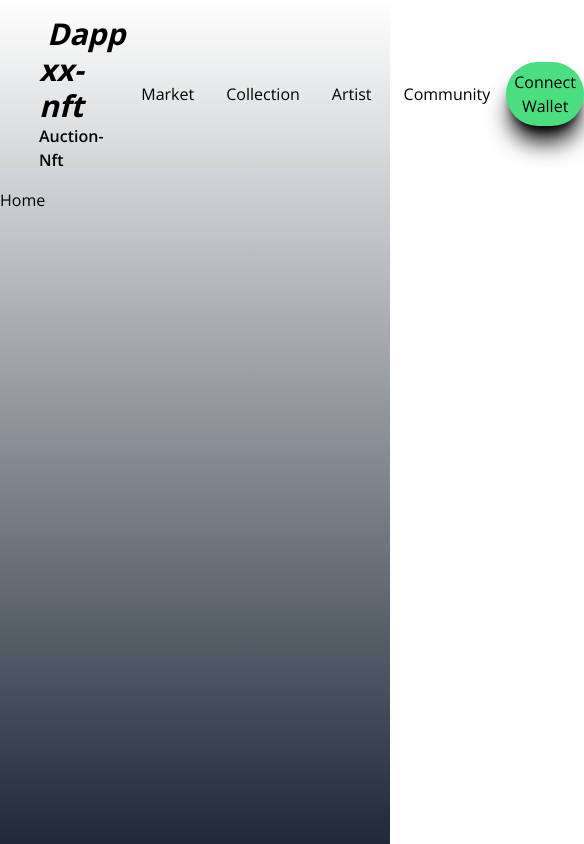
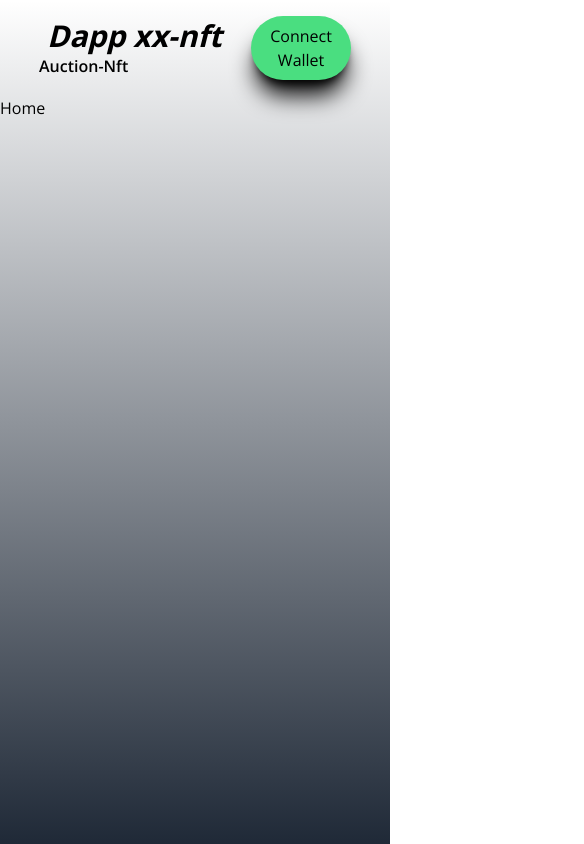
Before and after one commit to Tduncan14/xxnftmarket, a React (Create React App) app: page / in a window 390 px wide. Shown: the whole page, 584 px wide, since content can reach past the window. Built offline with nearby package versions, Linux system fonts and the light colour scheme.

Commit message:
keep moving forward

```diff
--- a/src/components/views/Header.jsx
+++ b/src/components/views/Header.jsx
@@ -20,7 +20,7 @@ const Header = () => {
     </div>
 
 
-    <ul className="md:flex-[0.5] md:flex list-none justify-between items-center flex-initial">
+    <ul className="md:flex-[0.5] hidden md:flex list-none justify-between items-center flex-initial">
         <Link to="/" className="mx-4">Market</Link>
         <Link to="/collections" className="mx-4">Collection</Link>
         <Link to="/artists" className="mx-4">Artist</Link>
```
